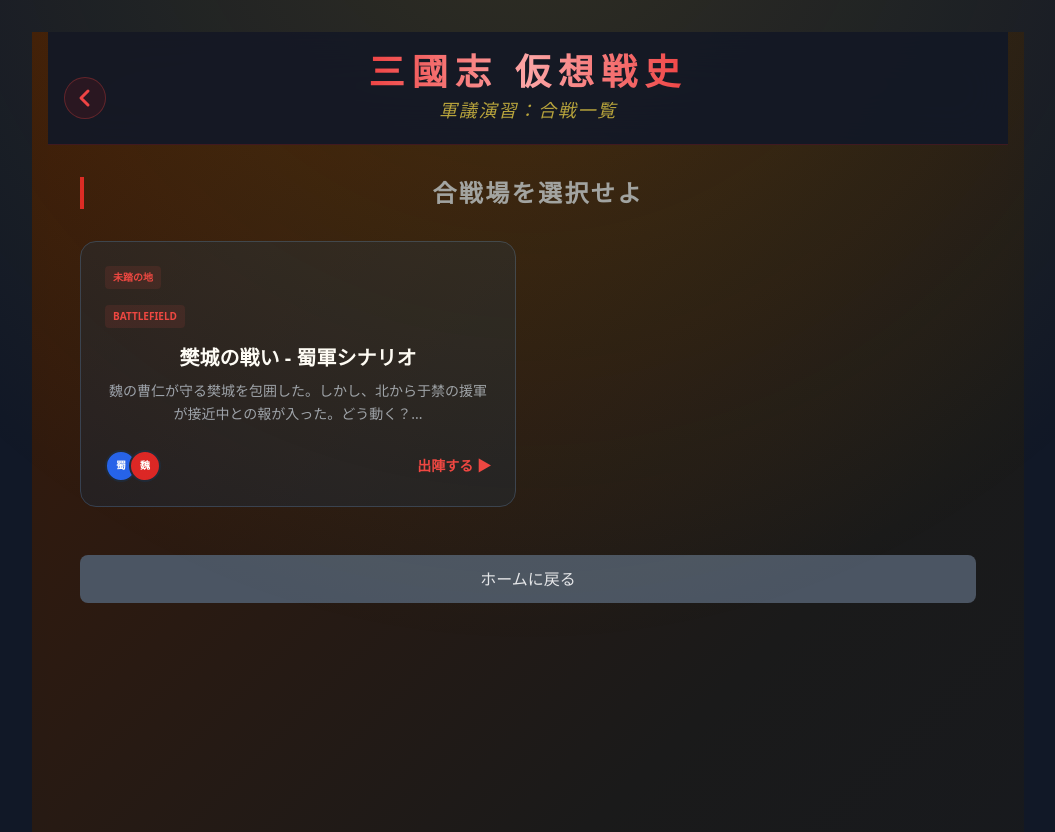
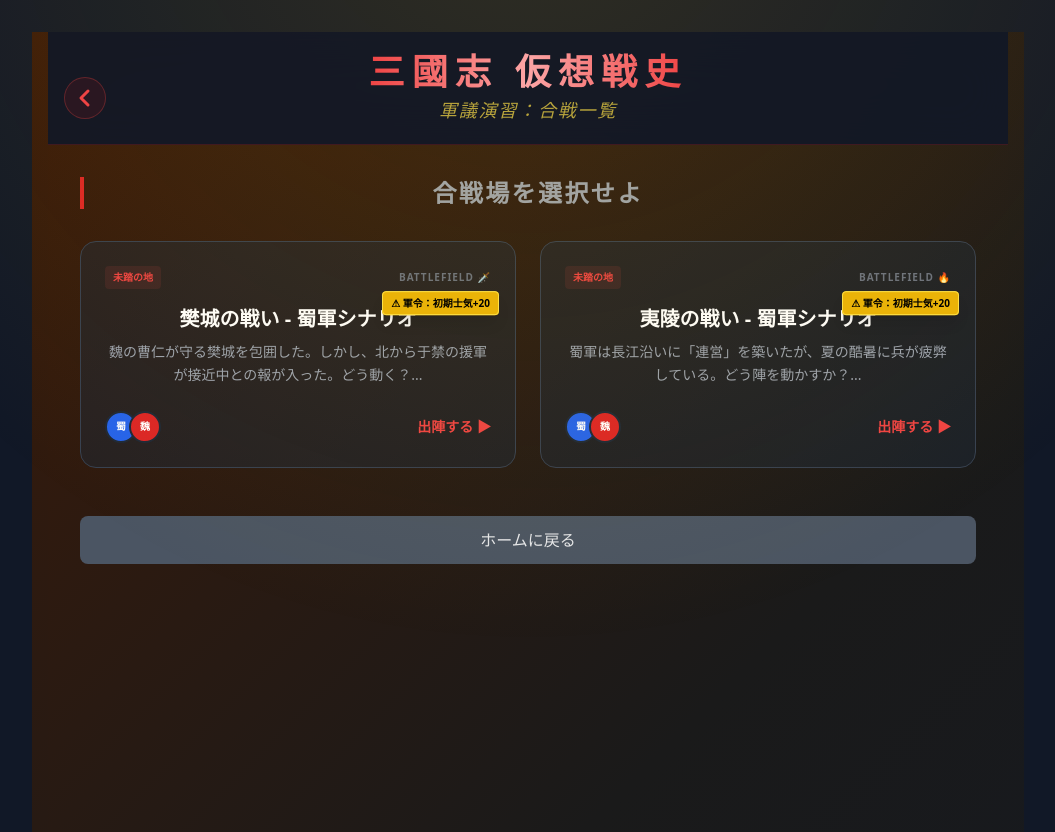
Before and after one commit to ryuji-nakamichi/vite-react-test, a React (Vite) app: page /vite-react-test/battles in a window 1280 px wide. Shown: the whole page, without its empty margins (112-1167 px from the left). Built offline with nearby package versions, Linux system fonts and the light colour scheme.

Commit message:
ナレーションに改行機能追加 撤退ボタンを勝利時は非表示

```diff
--- a/src/Pages/BattleList.jsx
+++ b/src/Pages/BattleList.jsx
@@ -20,8 +20,9 @@ const BattleList = ({ isMonetized, visitedBranches = [] }) => {
 
           <div className="grid grid-cols-1 md:grid-cols-2 gap-6">
             {Object.entries(BATTLES).map(([key, battle]) => {
-              // ★ クリア判定：この合戦の branchId が訪問済みリストに含まれているか
               const isCleared = visitedBranches.includes(battle.branchId);
+              const hasMilitaryOrder = !isCleared;
+
               return (
                 <div
                   key={key}
@@ -31,7 +32,7 @@ const BattleList = ({ isMonetized, visitedBranches = [] }) => {
                     : 'bg-gray-800/50 border-gray-700 hover:border-red-500/50'
                     }`}
                 >
-                  {/* ★ クリア済みバッジ */}
+                  {/* 1. クリア済みバッジ（最背面） */}
                   {isCleared && (
                     <div className="absolute -right-8 -top-8 w-20 h-20 bg-blue-600 rotate-45 flex items-end justify-center pb-1 shadow-lg">
                       <span className="text-[10px] font-black text-white uppercase tracking-tighter -rotate-45 mb-1">
@@ -39,19 +40,31 @@ const BattleList = ({ isMonetized, visitedBranches = [] }) => {
                       </span>
                     </div>
                   )}
-                  <div className="flex justify-between items-start mb-4">
+
+                  {/* 2. ヘッダー行（統合済み） */}
+                  <div className="flex justify-between items-center mb-4">
+                    <div className="flex items-center gap-2">
                       <span className={`text-[10px] font-bold px-2 py-1 rounded uppercase ${isCleared ? 'text-blue-400 bg-blue-400/10' : 'text-red-500 bg-red-500/10'
                         }`}>
                         {isCleared ? '制圧済み' : '未踏の地'}
                       </span>
                     </div>
-
-                  <div className="flex justify-between items-start mb-4">
-                    <span className="text-[10px] font-bold text-red-500 bg-red-500/10 px-2 py-1 rounded uppercase">
-                      Battlefield
+                    {/* ★ アイコン付きのラベル表示 */}
+                    <span className="text-[10px] font-bold text-gray-500 uppercase tracking-widest flex items-center gap-1">
+                      {battle.typeLabel || 'BATTLEFIELD'} {battle.icon || '🗡️'}
                     </span>
                   </div>
 
+                  {/* 3. 軍令バッジ（絶対配置の調整） */}
+                  {hasMilitaryOrder && (
+                    <div className="absolute top-12 right-4 animate-bounce z-10">
+                      <span className="bg-yellow-500 text-black text-[10px] font-black px-2 py-1 rounded shadow-lg border border-yellow-300">
+                        ⚠︎ 軍令：初期士気+20
+                      </span>
+                    </div>
+                  )}
+
+                  {/* 4. コンテンツ */}
                   <h3 className={`text-xl font-bold mb-2 transition-colors ${isCleared ? 'text-blue-200' : 'text-white group-hover:text-red-400'
                     }`}>
                     {battle.title}
@@ -61,6 +74,7 @@ const BattleList = ({ isMonetized, visitedBranches = [] }) => {
                     {battle.phases.start.message.substring(0, 50)}...
                   </p>
 
+                  {/* 5. フッター（勢力・ボタン案内） */}
                   <div className="flex justify-between items-center">
                     <div className="flex -space-x-2">
                       <div className="w-8 h-8 rounded-full bg-blue-600 border-2 border-gray-800 flex items-center justify-center text-[10px] font-bold">蜀</div>
--- a/src/Pages/BattleScreen.jsx
+++ b/src/Pages/BattleScreen.jsx
@@ -7,16 +7,25 @@ import NavigationButton from '../Components/NavigationButton';
 import { useParams, useNavigate } from 'react-router-dom';
 import { BATTLES } from '../data/battles';
 
-const BattleScreen = ({ isMonetized, markBranchAsVisited, setCurrentBranch }) => {
+const BattleScreen = ({ isMonetized, markBranchAsVisited, setCurrentBranch, visitedBranches = [] }) => {
   const navigate = useNavigate();
   const { battleId } = useParams();
   const scenario = BATTLES[battleId] || BATTLES.fancheng_shu;
+
+  // ★ 追加：軍令ボーナスの判定
+  const isCleared = visitedBranches.includes(scenario.branchId);
+  const moraleBonus = !isCleared ? 20 : 0;
+
 
   const [isNarrating, setIsNarrating] = useState(true); // ★ ナレーション中かどうか
   const [currentLine, setCurrentLine] = useState(0);    // ★ 何行目か
   const [displayedText, setDisplayedText] = useState(""); // ★ タイピング演出用
 
-  const [playerArmy, setPlayerArmy] = useState(scenario.initialStats.player);
+  // 初期ステータスにボーナスを合算
+  const [playerArmy, setPlayerArmy] = useState({
+    ...scenario.initialStats.player,
+    morale: scenario.initialStats.player.morale + moraleBonus
+  });
   const [enemyArmy, setEnemyArmy] = useState(scenario.initialStats.enemy);
   const [currentPhase, setCurrentPhase] = useState("start");
   const [logs, setLogs] = useState(["軍議を開始します。"]);
@@ -130,7 +139,7 @@ const BattleScreen = ({ isMonetized, markBranchAsVisited, setCurrentBranch }) =>
           </p>
 
           <div className="min-h-[12rem] flex items-center justify-center">
-            <p className="text-xl sm:text-2xl text-gray-100 font-serif narration-text text-center">
+            <p className="text-xl sm:text-2xl text-gray-100 font-serif narration-text text-center whitespace-pre-wrap">
               {displayedText}
               <span className={`ml-1 inline-block w-1 h-6 bg-blue-500 ${displayedText.length === scenario.prelude[currentLine].length ? 'animate-pulse' : ''
                 }`}></span>
@@ -195,19 +204,33 @@ const BattleScreen = ({ isMonetized, markBranchAsVisited, setCurrentBranch }) =>
 
           {/* ★ 撤退するボタンをカードの内側・最下部に配置（レイアウトの安定） */}
           <div className="text-center pt-4 border-t border-gray-800">
-            <NavigationButton to="/" text="撤退する" isPrimary={false} />
+            {/* ★ 決着がついていない（勝利でも敗北でもない）時だけ、撤退ボタンを表示 */}
+            {!isVictory && !isDefeat && (
+              <NavigationButton to="/battles" text="戦場から離脱する" isPrimary={false} />
+            )}
+
+            {/* 勝利時や敗北時は、このエリアには何も表示しないか、あるいは「戦歴を確認して帰還する」といった補足テキストを入れるのもアリです */}
+            {(isVictory || isDefeat) && (
+              <p className="text-[10px] text-gray-600 uppercase tracking-widest animate-pulse">
+                The battle has ended. Return to headquarters.
+              </p>
+            )}
           </div>
         </div>
 
-        {/* ★ カットイン演出レイヤー（z-index最強にしてカードの外に配置） */}
-        {showCutIn && (
+        {/* ★ カットイン演出レイヤー（動的版） */}
+        {showCutIn && scenario.cutIn && (
           <div className="fixed inset-0 z-[9999] pointer-events-none flex items-center justify-center overflow-hidden">
-            <div className="absolute w-[200%] h-32 bg-blue-600/80 animate-cutin-bg border-y-4 border-blue-400 shadow-[0_0_50px_rgba(59,130,246,0.8)]" />
+            {/* 背景色も動的に変更 */}
+            <div className={`absolute w-[200%] h-32 animate-cutin-bg border-y-4 border-white/20 shadow-2xl ${scenario.cutIn.color || 'bg-blue-600/80'}`} />
+
             <div className="relative z-10 text-center animate-cutin-text">
               <p className="text-4xl sm:text-6xl font-black text-white italic tracking-tighter drop-shadow-[0_5px_15px_rgba(0,0,0,0.5)]">
-                「我が刃、中原を両断せん！」
+                {scenario.cutIn.text}
               </p>
-              <p className="text-right text-xl text-blue-200 font-bold mt-4 mr-10">— 蜀将・関羽雲長</p>
+              <p className="text-right text-xl text-white/80 font-bold mt-4 mr-10">
+                {scenario.cutIn.author}
+              </p>
             </div>
           </div>
         )}
--- a/src/data/battles.js
+++ b/src/data/battles.js
@@ -1,17 +1,24 @@
 export const BATTLES = {
   fancheng_shu: {
     title: "樊城の戦い - 蜀軍シナリオ",
+    typeLabel: "BATTLEFIELD",
+    icon: "🗡️",
     branchId: "win-fancheng",
     prelude: [
-      "建安二十四年。関羽は中原を震わせるべく、魏の要衝・樊城へと進軍を開始した。",
+      "建安二十四年。\n関羽は中原を震わせるべく、\n魏の要衝・樊城へと進軍を開始した。",
       "長雨により大地はぬかるみ、河川は荒れ狂う。",
-      "目前には曹仁が守る堅城、そして北方からは于禁の援軍が迫る。",
+      "目前には曹仁が守る堅城、\nそして北方からは于禁の援軍が迫る。",
       "義の刃が勝つか、老獪な守りが勝つか。",
-      "今、三国の歴史を左右する運命の戦いが幕を開ける。"
+      "三国の歴史を左右する運命の戦いが\n今、幕を開ける。"
     ],
     initialStats: {
       player: { name: "関羽軍", troops: 10000, morale: 80 },
       enemy: { name: "曹仁軍", troops: 12000, morale: 85 }
+    },
+    cutIn: {
+      text: "「我が刃、中原を両断せん！」",
+      author: "— 蜀将・関羽雲長",
+      color: "bg-blue-600/80"
     },
     phases: {
       // 1. 開戦
@@ -85,5 +92,98 @@ export const BATTLES = {
         ]
       }
     }
+  },
+  // ★ 新規追加：夷陵の戦い
+  yiling_shu: {
+    title: "夷陵の戦い - 蜀軍シナリオ",
+    typeLabel: "BATTLEFIELD",
+    icon: "🔥",
+    branchId: "win-yiling",
+    prelude: [
+      "章武二年。昭烈帝・劉備は、\n義弟・関羽の報復を果たすべく、\n蜀の精鋭を率いて東呉へと侵攻した。",
+      "破竹の勢いで長江を下る蜀軍。\n対する呉の若き名将・陸遜は、\n広大な森林地帯へと劉備を誘い込む。",
+      "連なる陣営、夏の酷暑、そして不気味な沈黙。\n復讐に燃える劉備は、復讐を遂げることができるのか。"
+    ],
+    initialStats: {
+      player: { name: "劉備軍", troops: 15000, morale: 90 },
+      enemy: { name: "陸遜軍", troops: 12000, morale: 85 }
+    },
+    cutIn: {
+      text: "「亡き弟たちの無念、この一戦で晴らさん！」",
+      author: "— 蜀漢皇帝・劉備玄徳",
+      color: "bg-red-700/80"
+    },
+    phases: {
+      start: {
+        message: "蜀軍は長江沿いに「連営」を築いたが、夏の酷暑に兵が疲弊している。どう陣を動かすか？",
+        choices: [
+          {
+            text: "涼を求め、陣を森林地帯へと移動させる",
+            impact: { playerMorale: 10, enemyMorale: 5 },
+            log: "劉備は涼しさを優先し、全軍を森へ移動させた。しかし、陸遜はこれを待っていた……！",
+            nextPhase: "fire_trap"
+          },
+          {
+            text: "敵の誘いと警戒し、不便を承知で水際に陣を留める",
+            impact: { playerMorale: -20, playerTroops: -1000, enemyTroops: -500 },
+            log: "兵の不満は募るが、陸遜の狙いからは外れた。泥沼の消耗戦が始まる。",
+            nextPhase: "clash"
+          }
+        ]
+      },
+      fire_trap: {
+        message: "夜陰に乗じ、呉軍の火計が発動！森に隠れた蜀の連営が瞬く間に火の海となる！",
+        choices: [
+          {
+            text: "陣を捨て、白帝城まで全軍撤退！",
+            impact: { playerMorale: -50, playerTroops: -7000 },
+            log: "壊滅的な被害を出し、劉備はかろうじて逃げ延びた……。史実通りの敗北である。",
+            nextPhase: "defeat"
+          },
+          {
+            text: "火の中を突き進み、陸遜の本陣へ決死の突撃！",
+            impact: { playerMorale: 40, enemyMorale: -30, playerTroops: -4000, enemyTroops: -5000 },
+            log: "「義のために死すべし！」逆境での猛攻に、呉軍は恐慌状態に陥った！",
+            nextPhase: "victory" // ここでIFルートへ！
+          }
+        ]
+      },
+      clash: {
+        message: "両軍、正面から激突。陸遜の巧妙な用兵に蜀軍は苦戦を強いられる……。",
+        choices: [
+          {
+            text: "捨て身の攻勢をかける",
+            impact: { playerMorale: 20, enemyMorale: -10, playerTroops: -3000, enemyTroops: -2000 },
+            log: "激しい乱戦となった。勝利の女神はどちらに微笑むか……。",
+            nextPhase: "victory"
+          }
+        ]
+      },
+      // ★ 追加：勝利フェーズ（ここがないとボタンが出ません）
+      victory: {
+        message: "陸遜を撃退し、江陵までの道を切り拓いた！蜀軍の意気は天を突き、歴史は今、大きく塗り替えられた。",
+        choices: [
+          {
+            text: "勝利の凱旋（ホームへ）",
+            nextPhase: "end_victory",
+            impact: {},
+            log: "歴史に新たな一ページが刻まれた。"
+          }
+        ]
+      },
+
+      // ★ 追加：敗北フェーズ
+      defeat: {
+        message: "劉備は力尽き、永安へと逃げ延びた。蜀の未来に暗雲が立ち込める……。",
+        choices: [
+          {
+            text: "撤退する（ホームへ）",
+            nextPhase: "end_defeat",
+            impact: {},
+            log: "無念の敗北である。"
+          }
+        ]
+      }
+    }
   }
 };
```
Also changed, not shown: 1 other file (tests, documents, lock files or other folders). Lines whose indentation alone changed are shown as unchanged.
